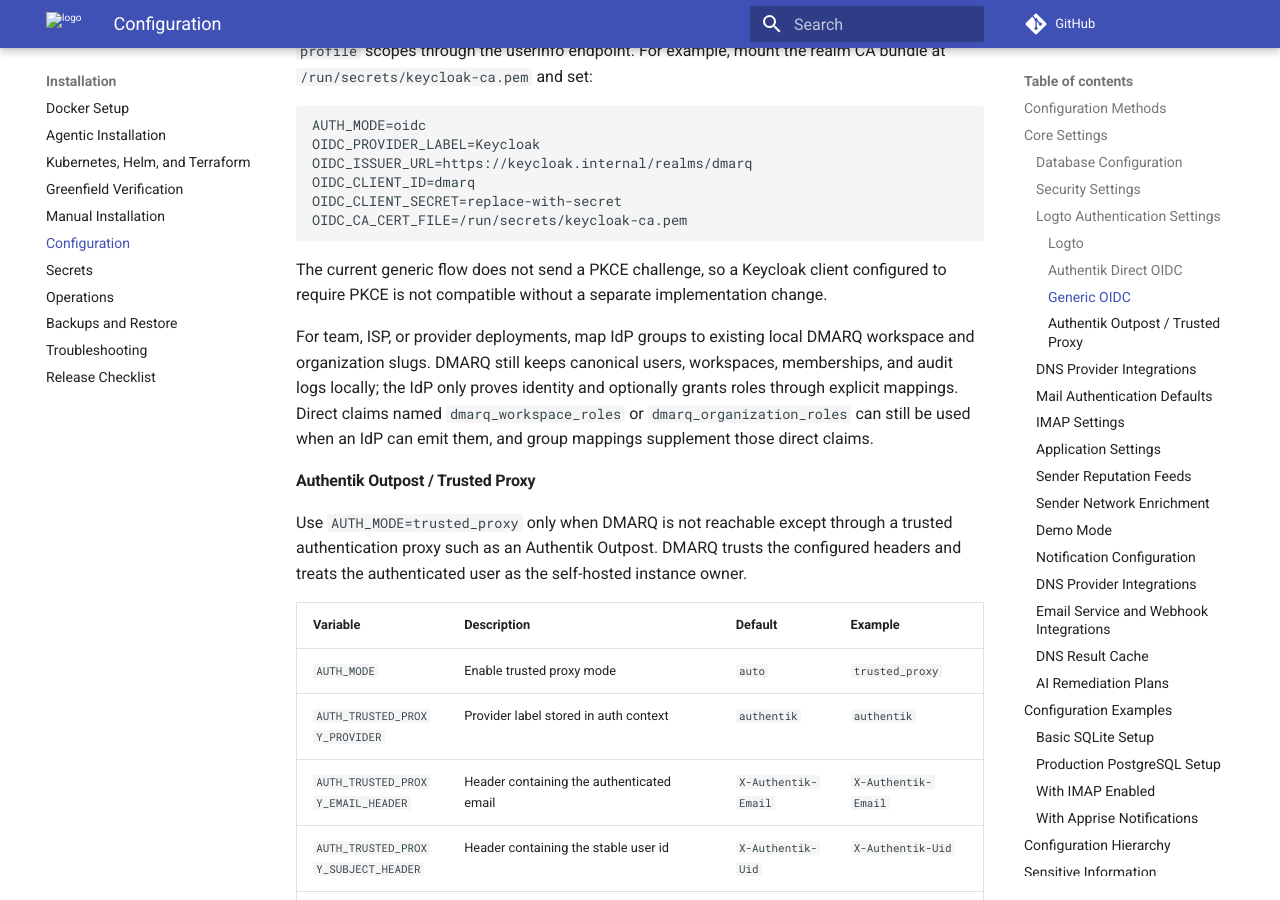
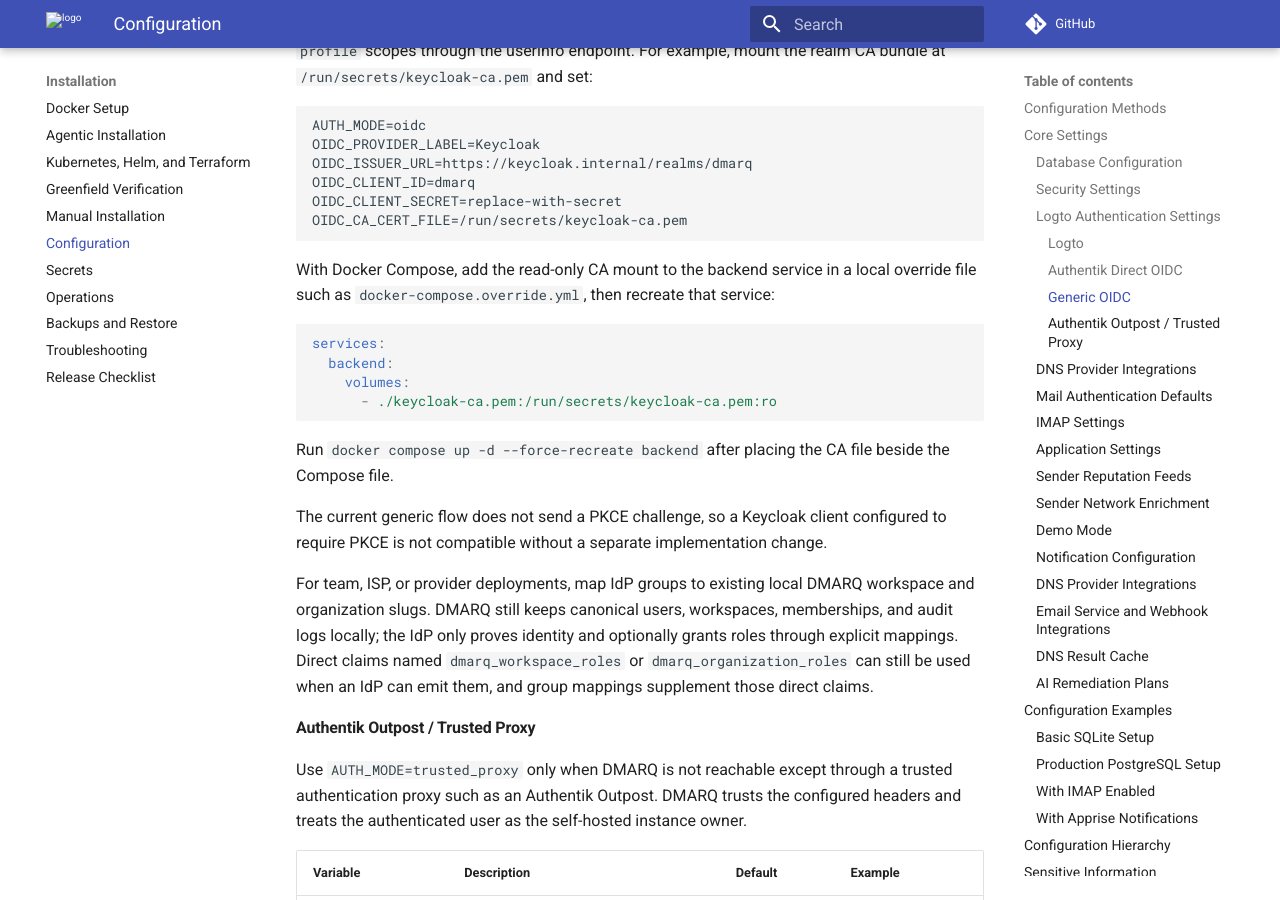
Before and after one commit to christianlouis/dmarq, an MkDocs documentation site: the page built from docs/deployment/configuration.md, in a window 1280 px wide and 900 px high, scrolled down 6538 px. Built offline with MkDocs 1.6.1 and Material for MkDocs 9.7.7, drawn with Linux system fonts in a browser that asks for light colours; comment, search, counter and statistics services are not loaded.

Commit message:
Polish OIDC CA tests and deployment docs

````diff
--- a/docs/deployment/configuration.md
+++ b/docs/deployment/configuration.md
@@ -158,6 +158,20 @@
 OIDC_CLIENT_SECRET=replace-with-secret
 OIDC_CA_CERT_FILE=/run/secrets/keycloak-ca.pem
 ```
+
+With Docker Compose, add the read-only CA mount to the backend service in a
+local override file such as `docker-compose.override.yml`, then recreate that
+service:
+
+```yaml
+services:
+  backend:
+    volumes:
+      - ./keycloak-ca.pem:/run/secrets/keycloak-ca.pem:ro
+```
+
+Run `docker compose up -d --force-recreate backend` after placing the CA file
+beside the Compose file.
 
 The current generic flow does not send a PKCE challenge, so a Keycloak client
 configured to require PKCE is not compatible without a separate implementation
````
Also changed, not shown: 1 other file.
